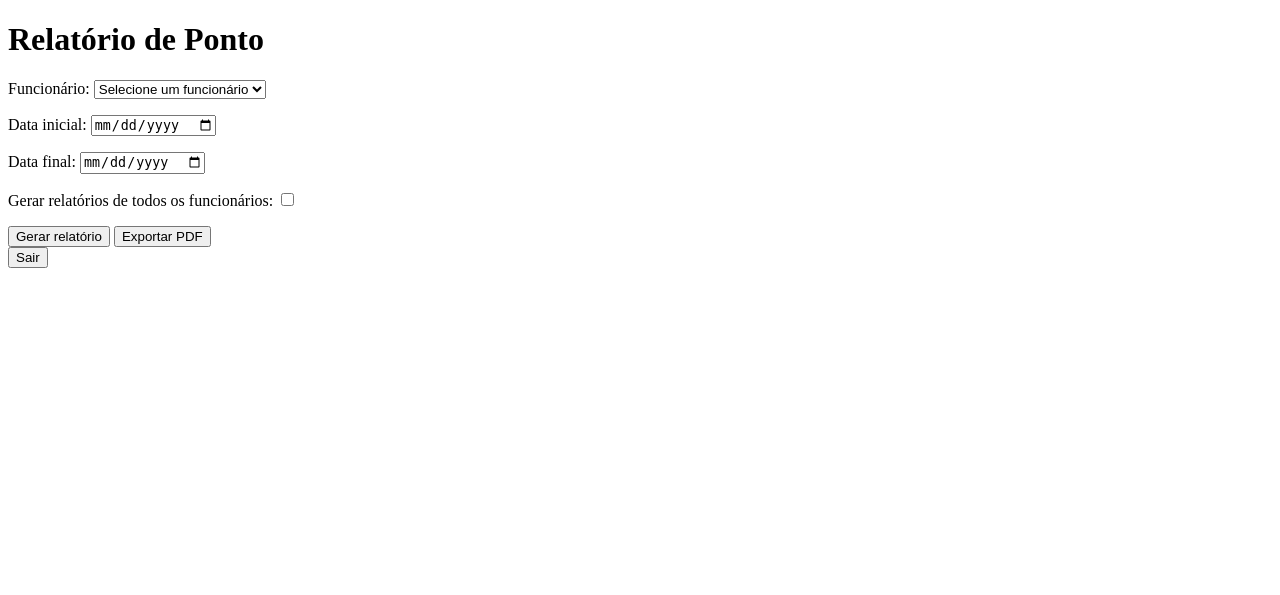
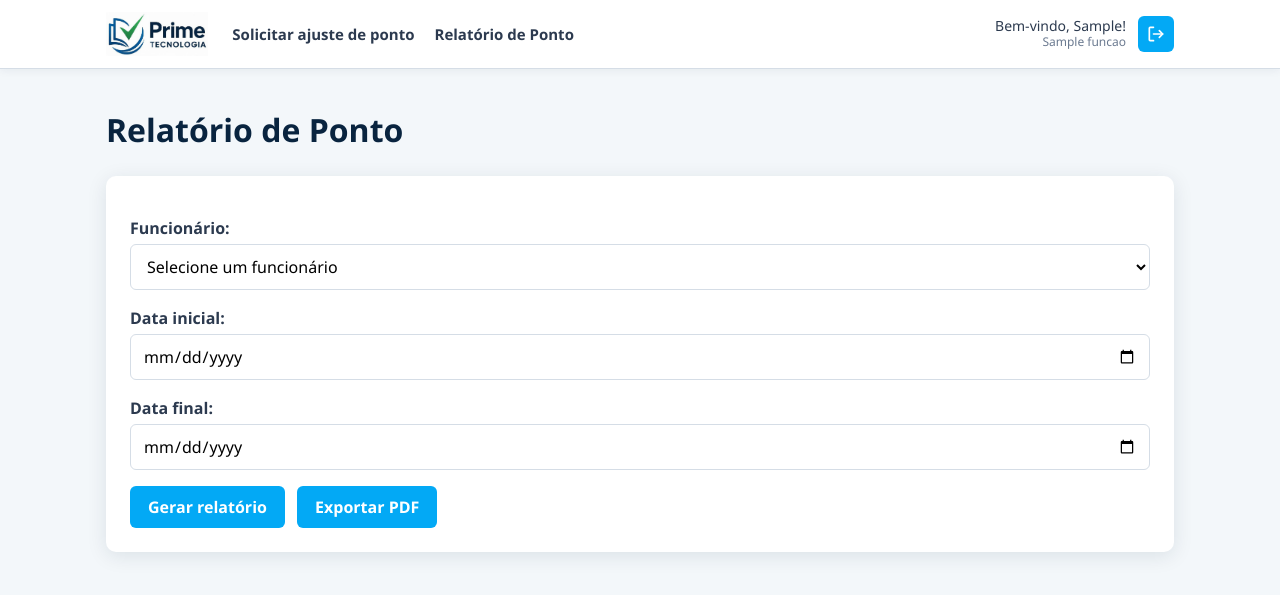
Before and after one commit to guicannoslima/registro-ponto, a Django app: page /ponto/relatorios/ in a window 1280 px wide. Shown: the top 595 px of the page. Run offline with Django 5.2, Linux system fonts and the light colour scheme; a user stored in the database is signed in; tables that the repository leaves empty hold one stand-in row (values such as "Sample post").

Commit message:
Mudanças nos botões de usuários e gestor na tela de Relatório de ponto

```diff
--- a/ponto/forms.py
+++ b/ponto/forms.py
@@ -34,10 +34,12 @@ class RelatorioForm(forms.Form):
     data_fim = forms.DateField(label = 'Data final', widget=forms.DateInput(attrs={'type': 'date'}))
     gerar_todos = forms.BooleanField(label = 'Gerar relatórios de todos os funcionários', required=False)
 
-    def __init__(self, *args, funcionarios=None, **kwargs):
+    def __init__(self, *args, funcionarios=None, permite_todos=True, **kwargs):
         super().__init__(*args, **kwargs)
         if funcionarios is not None:
             self.fields['funcionario'].queryset = funcionarios
+        if not permite_todos:
+            del self.fields['gerar_todos']
 
     def clean(self):
         gerar_todos = self.cleaned_data.get('gerar_todos')
--- a/ponto/static/ponto/estilo.css
+++ b/ponto/static/ponto/estilo.css
@@ -360,6 +360,44 @@ button:hover {
 .anel-completo  { --cor-anel: #1f8a4c; }
 .anel-extra     { --cor-anel: #1f8a4c; }
 
+.cartao {
+    background-color: var(--cor-card);
+    border-radius: 10px;
+    padding: 24px;
+    box-shadow: 0 4px 20px rgba(9, 36, 63, 0.10);
+    margin-bottom: 24px;
+}
+
+.tabela{
+    width: 100%;
+    border-collapse: collapse;
+}
+
+.tabela th, .tabela td{
+    padding: 10px 12px;
+    text-align: left;
+    border-bottom: 1px solid var(--cor-borda);
+}
+
+.tabela th{
+    background-color: var(--cor-fundo);
+    color: var(--cor-titulo);
+    font-weight: 600;
+}
+
+.cartao button + button {
+    margin-left: 8px;
+}
+
+label:has(+ input[type="checkbox"]){
+    display: inline-block;
+    margin-right: 2px;
+}
+
+input[type="checkbox"]{
+    vertical-align: middle;
+}
+
 @media (max-width: 480px) {
     .cartao-login {
         margin-top: 3vh;
--- a/ponto/templates/ponto/relatorio_ponto.html
+++ b/ponto/templates/ponto/relatorio_ponto.html
@@ -1,48 +1,58 @@
+{% extends 'ponto/base_interna.html' %}
 {% load ponto_filters %}
-<!DOCTYPE html>
-<html lang="pt-br">
-    <head>
-        <meta charset="UTF-8">
-        <title>Relatório de ponto</title>
-    </head>
 
-    <body>
+{% block title %}Relatório de Ponto{% endblock %}
+
+{% block conteudo %}
+
     <h1>
         Relatório de Ponto
     </h1>
+    <div class="cartao">
         <form method="post">
             {% csrf_token %}
             {{ form.as_p }}
-
         <button type="submit">
             Gerar relatório
         </button>
         <button type="submit"  formaction="{%url 'exportar_relatorio_pdf' %}">
         Exportar PDF
         </button>
+    </form>
+    </div>
 
-    </form>
-
-    {%if relatorio %}
-        {%for item in relatorio %}
-            {{ item.funcionario.get_full_name }}
-            {%for dia in item.relatorio %}
-                {{dia.data}}
-                {{dia.status}}
-                {%if dia.status == 'Completo'%}
-                    {{ dia.tempo_trabalhado|ponto_filter }}
-                    {{ dia.esperado|ponto_filter }}
-                    {{ dia.diferenca|ponto_filter }}
+    {% if relatorio %}
+    {% for item in relatorio %}
+        <div class="cartao">
+            <h2>{{ item.funcionario.get_full_name }}</h2>
+            <p>Horas normais: {{ item.horas_normais|ponto_filter }} | Horas extras: {{ item.horas_extras|ponto_filter }}</p>
+            <table class="tabela">
+                <thead>
+                    <tr>
+                        <th>Data</th>
+                        <th>Status</th>
+                        <th>Trabalhado</th>
+                        <th>Esperado</th>
+                        <th>Diferença</th>
+                        <th>Ação</th>
+                    </tr>
+                </thead>
+                <tbody>
+                    {% for dia in item.relatorio %}
+                        <tr>
+                            <td> {{ dia.data|date:"d/m/Y" }}</td>
+                            <td> {{ dia.status }} </td>
+                            {% if dia.status == 'Completo' %}
+                                <td> {{ dia.tempo_trabalhado|ponto_filter }}</td> <td>{{ dia.esperado|ponto_filter }}</td> <td>{{ dia.diferenca|ponto_filter }}</td> <td></td>
                             {% else %}
-                    <p>Incompleto</p>
-                    <a href="{% url 'solicitar_criacao' %}">Solicitar criação</a>
+                                <td>—</td> <td>—</td> <td>—</td>
+                                <td><a href="{% url 'solicitar_criacao' %}">Solicitar ajuste de ponto</a></td>
                             {% endif %}
-            {%endfor%}
-        {%endfor%}
+                        </tr>
+                    {% endfor %}
+                </tbody>
+            </table>
+        </div>
+    {% endfor %}
 {% endif %}
-     <form method="post" action="{% url 'logout' %}">
-        {% csrf_token %}
-        <button type="submit">Sair</button>
-    </form>
-    </body>
-</html>
+{% endblock %}
--- a/ponto/views.py
+++ b/ponto/views.py
@@ -259,7 +259,8 @@ def historico_alteracoes(request):
 
 @login_required
 def relatorio_ponto(request):
-    if request.user.perfil.papel == Perfil.PAPEL_FUNCIONARIO:
+    eh_funcionario =  request.user.perfil.papel == Perfil.PAPEL_FUNCIONARIO
+    if eh_funcionario:
         funcionarios = User.objects.filter(pk=request.user.pk)
     else:
         funcionarios = funcionarios_visiveis(request.user)
@@ -267,15 +268,15 @@ def relatorio_ponto(request):
     relatorio = None
 
     if request.method == 'POST':
-        form = RelatorioForm(request.POST, funcionarios= funcionarios)
+        form = RelatorioForm(request.POST, funcionarios= funcionarios, permite_todos= not eh_funcionario)
         if form.is_valid():
             data_inicio = form.cleaned_data['data_inicio']
             data_fim = form.cleaned_data['data_fim']
-            gerar_todos = form.cleaned_data['gerar_todos']
+            gerar_todos = form.cleaned_data.get('gerar_todos')
             funcionario_escolhido = form.cleaned_data['funcionario']
             relatorio = montar_relatorio(funcionarios, funcionario_escolhido, data_inicio, data_fim, gerar_todos)
     else:
-        form = RelatorioForm(funcionarios = funcionarios)
+        form = RelatorioForm(funcionarios = funcionarios, permite_todos= not eh_funcionario)
     return render(request, 'ponto/relatorio_ponto.html', {'form': form, 'relatorio': relatorio})
 
 @login_required
```
Lines whose indentation alone changed are shown as unchanged.
